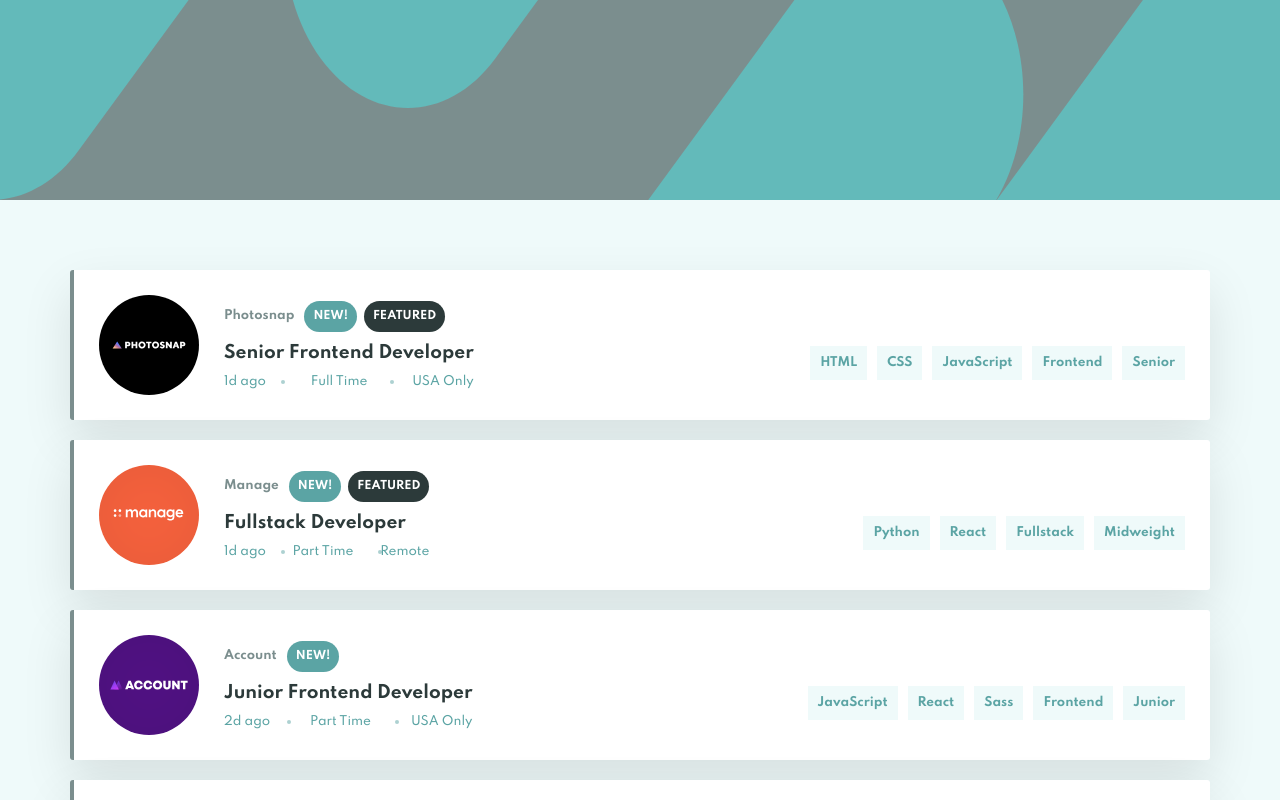
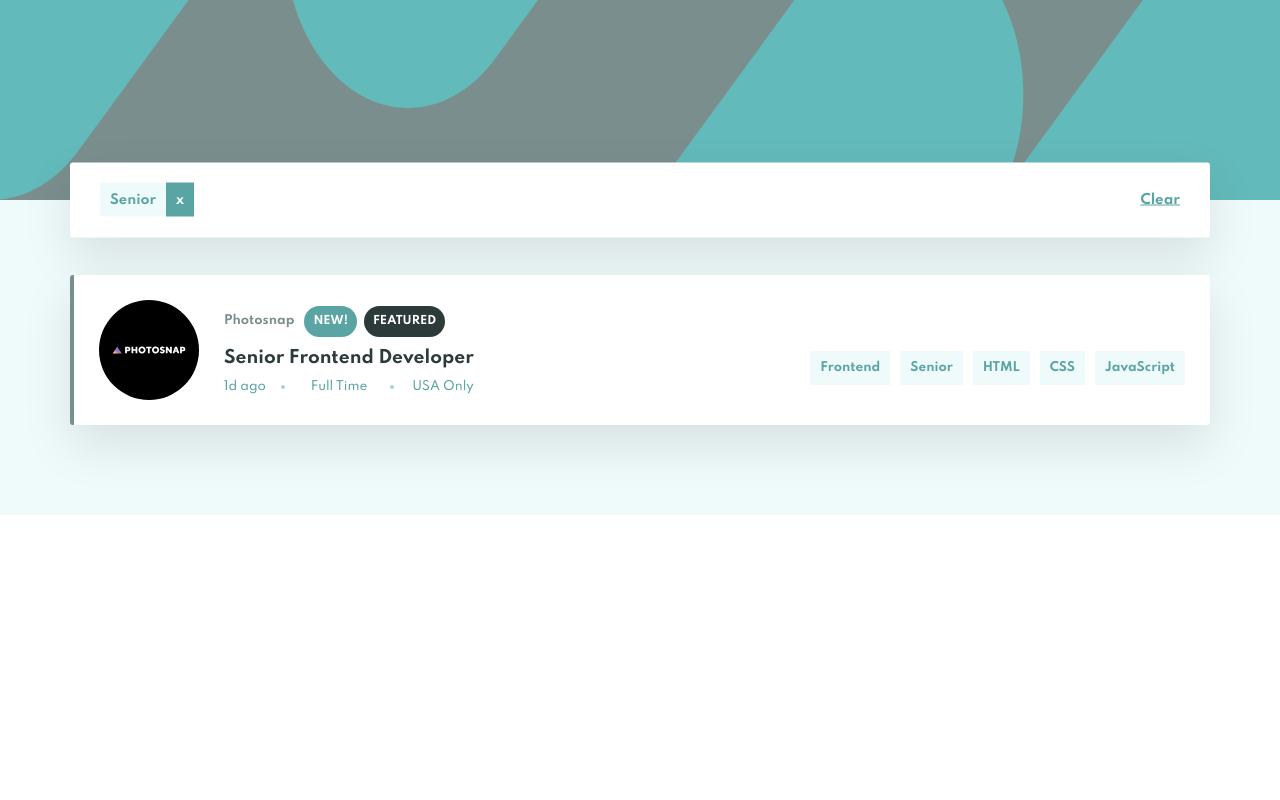
Before and after one commit to SwastikSonkusare/Job-listing-with-filtering, a React (Create React App) app: page / in a window 1280 px wide. Both pictures are taken after a click on the element "Senior". Shown: the top 800 px of the page. Built offline with nearby package versions, Linux system fonts and the light colour scheme.

Commit message:
added: filter functionality

```diff
--- a/src/components/Card/Card.js
+++ b/src/components/Card/Card.js
@@ -1,62 +1,75 @@
-import React from "react";
+import React, { useState, useEffect } from "react";
 
 import data from "../../data.json";
+import JobBoard from "../JobBoard/JobBoard";
 
 import "./Card.scss";
 const Card = () => {
-    let selectedCatrgories = [];
+  const [jobs, setJobs] = useState([]);
+  const [filters, setFilters] = useState([]);
+
+  const filterFunc = ({ role, level, tools, languages }) => {
+    if (filters.length === 0) {
+      return true;
+    }
+
+    const tags = [role, level];
+
+    if (tools) {
+      tags.push(...tools);
+    }
+
+    if (languages) {
+      tags.push(...languages);
+    }
+
+    return filters.every((filter) => tags.includes(filter));
+  };
+
+  const handleTagClick = (tag) => {
+    if (filters.includes(tag)) return;
+
+    setFilters([...filters, tag]);
+  };
+
+  const handleFilterClick = (passedFilter) => {
+    setFilters(filters.filter((f) => f !== passedFilter));
+  };
 
 
-    const clickHandler = (categories) => {
-        selectedCatrgories.push(categories);
+  const handleClearClick = () =>{
+    setFilters([])
+  }
 
-        console.log(selectedCatrgories)
-    }
+  const filteredJobs = jobs.filter(filterFunc);
 
+  useEffect(() => {
+    setJobs(data);
+  }, []);
 
   return (
-    <div className="card">
-      {data.map((item) => (
-        <div className="card__container">
-          <div className="card__info">
-            <img className="card__logo" src={item.logo} alt={item.logo}></img>
+    <>
+      <div className="card">
+        {filters.length > 0 && (
+          <div className="filter__container">
+            <div className="filter__box">
+            {filters.map((filter) => (
+              <span onClick={() => handleFilterClick(filter)}>
+                <span className="filter__card">{filter}</span>
+                <span className="filter__cancel">x</span>
+              </span>
+            ))}
+            </div>
 
-            <div className="card__left-section">
-              <div className="card__details">
-                <small className="card__company-name">{item.company}</small>
-                <div className="card__job">
-                  <span className={item.new ? "card__job--new active" : "card__job--new"}>
-                    {item.new ? "new!" : ""}
-                  </span>
-                  <span className={item.featured ? "card__job--featured active" : "card__job--featured"}>
-                    {item.featured ? "featured" : ""}
-                  </span>
-                </div>
-              </div>
+            <button className="filter__clear" onClick={handleClearClick}>Clear</button>
+          </div>
+        )}
 
-              <h1 className="card__position">{item.position}</h1>
-
-              <div className="card__content">
-                <small className="card__posted-at">{item.postedAt}</small>
-                <small className="card__contract">{item.contract}</small>
-                <small className="card__location">{item.location}</small>
-              </div>
-            </div>
-          </div>
-
-          <div className="card__categories">
-            {item.languages.map((language) => (
-              <span className="card__category" onClick={() => clickHandler(language)}>{language}</span>
-            ))}
-            {item.tools.map((tool) => (
-              <span className="card__category" onClick={() => clickHandler(tool)}>{tool}</span>
-            ))}
-            <span className="card__category" onClick={() => clickHandler(item.role)}>{item.role}</span>
-            <span className="card__category" onClick={() => clickHandler(item.level)}>{item.level}</span>
-          </div>
-        </div>
-      ))}
-    </div>
+        {filteredJobs.map((job) => (
+          <JobBoard job={job} key={job.id} handleTagClick={handleTagClick} />
+        ))}
+      </div>
+    </>
   );
 };
 
--- a/src/components/Card/Card.scss
+++ b/src/components/Card/Card.scss
@@ -2,9 +2,8 @@
 
 
 .card {
-
     background-color: $light-grayish-cyan-primary;
-    padding: 7rem;
+    padding: 0 7rem 7rem 7rem;
 
     @media only screen and (max-width: 62.5em) {
         padding: 5rem 2rem 2rem 2rem;
@@ -13,6 +12,7 @@
     &__container {
         position: relative;
         display: flex;
+
         justify-content: space-between;
         align-items: center;
         padding: 2.5rem;
@@ -91,28 +91,19 @@
         font-size: 1.1rem;
 
         &--new {
-            display: none;
 
-            &.active {
             display: block;
             padding: .9rem;
             border-radius: 30px;
             background-color: $desaturated-dark-cyan;
         }
-        }
 
         &--featured{
-            display: none;
-
-            &.active {
             display: block;
             padding: .9rem;
             background-color: $very-dark-grayish-cyan;
             border-radius: 30px;
         }
-        }
-
-
     }
 
     &__position {
@@ -194,3 +185,57 @@
 
     }
 }
+
+
+.filter {
+    &__container {
+        position: relative;
+        display: flex;
+        grid-gap: 1rem;
+        padding: 3rem;
+        background-color: $color-white;
+        max-width: 120rem;
+        margin: 0 auto;
+        z-index: 10;
+        box-shadow: 0 2rem 5rem rgba(0, 0, 0, 0.1);
+        border-radius: 3px;
+        transform: translateY(-50%);
+    }
+
+    &__box {
+        display: flex;
+        flex-wrap: wrap;
+        grid-row-gap: 3rem;
+    }
+
+    &__card {
+        background-color: $light-grayish-cyan-primary;
+        color: $desaturated-dark-cyan;
+        padding: 1rem;
+        font-weight: 700;
+        font-size: 1.3rem;
+    }
+
+
+    &__cancel {
+        background-color: $desaturated-dark-cyan;
+        padding: 1rem;
+        color: $light-grayish-cyan-primary;
+        font-size: 1.3rem;
+        cursor: pointer;
+        font-weight: 700;
+
+        &:hover {
+            background-color: $very-dark-grayish-cyan;
+        }
+    }
+
+    &__clear {
+        color: $desaturated-dark-cyan;
+        text-decoration: underline;
+        border: none;
+        background-color: unset;
+        font-weight: 700;
+        margin-left: auto;
+    }
+}
--- /dev/null
+++ b/src/components/JobBoard/JobBoard.js
@@ -0,0 +1,78 @@
+import React from "react";
+
+const JobBoard = ({
+  job: {
+    company,
+    logo,
+    location,
+    isNew,
+    featured,
+    languages,
+    tools,
+    level,
+    role,
+    contract,
+    position,
+    postedAt,
+  },
+
+  handleTagClick
+}) => {
+    const tags = [role, level]
+
+    if(tools) {
+        tags.push(...tools)
+    }
+
+    if(languages) {
+        tags.push(...languages)
+    }
+
+  return (
+
+    <div className="card__container">
+      <div className="card__info">
+        <img className="card__logo" src={logo} alt={logo}></img>
+
+        <div className="card__left-section">
+          <div className="card__details">
+            <small className="card__company-name">{company}</small>
+            <div className="card__job">
+              {isNew && (
+                <span
+                  className="card__job--new"
+                >
+                New!
+                </span>
+              )}
+
+              {featured && (
+                <span
+                  className= "card__job--featured"
+                   >
+                  featured
+                </span>
+              )}
+            </div>
+          </div>
+
+          <h1 className="card__position">{position}</h1>
+
+          <div className="card__content">
+            <small className="card__posted-at">{postedAt}</small>
+            <small className="card__contract">{contract}</small>
+            <small className="card__location">{location}</small>
+          </div>
+        </div>
+      </div>
+
+      <div className="card__categories">
+        {tags ? tags.map((tag) => (
+          <span className="card__category" onClick={() =>  handleTagClick(tag)}>{tag}</span>
+        )) : ''}
+      </div>
+    </div>
+  );
+};
+
+export default JobBoard;
--- a/src/data.json
+++ b/src/data.json
@@ -4,7 +4,7 @@
     "id": 1,
     "company": "Photosnap",
     "logo": "./icons/photosnap.svg",
-    "new": true,
+    "isNew": true,
     "featured": true,
     "position": "Senior Frontend Developer",
     "role": "Frontend",
@@ -19,7 +19,7 @@
     "id": 2,
     "company": "Manage",
     "logo": "./icons/manage.svg",
-    "new": true,
+    "isNew": true,
     "featured": true,
     "position": "Fullstack Developer",
     "role": "Fullstack",
@@ -34,7 +34,7 @@
     "id": 3,
     "company": "Account",
     "logo": "./icons/account.svg",
-    "new": true,
+    "isNew": true,
     "featured": false,
     "position": "Junior Frontend Developer",
     "role": "Frontend",
@@ -49,7 +49,7 @@
     "id": 4,
     "company": "MyHome",
     "logo": "./icons/myhome.svg",
-    "new": false,
+    "isNew": false,
     "featured": false,
     "position": "Junior Frontend Developer",
     "role": "Frontend",
@@ -64,7 +64,7 @@
     "id": 5,
     "company": "Loop Studios",
     "logo": "./icons/loop-studios.svg",
-    "new": false,
+    "isNew": false,
     "featured": false,
     "position": "Software Engineer",
     "role": "Fullstack",
@@ -79,7 +79,7 @@
     "id": 6,
     "company": "FaceIt",
     "logo": "./icons/faceit.svg",
-    "new": false,
+    "isNew": false,
     "featured": false,
     "position": "Junior Backend Developer",
     "role": "Backend",
@@ -94,7 +94,7 @@
     "id": 7,
     "company": "Shortly",
     "logo": "./icons/shortly.svg",
-    "new": false,
+    "isNew": false,
     "featured": false,
     "position": "Junior Developer",
     "role": "Frontend",
@@ -109,7 +109,7 @@
     "id": 8,
     "company": "Insure",
     "logo": "./icons/insure.svg",
-    "new": false,
+    "isNew": false,
     "featured": false,
     "position": "Junior Frontend Developer",
     "role": "Frontend",
@@ -124,7 +124,7 @@
     "id": 9,
     "company": "Eyecam Co.",
     "logo": "./icons/eyecam-co.svg",
-    "new": false,
+    "isNew": false,
     "featured": false,
     "position": "Full Stack Engineer",
     "role": "Fullstack",
@@ -139,7 +139,7 @@
     "id": 10,
     "company": "The Air Filter Company",
     "logo": "./icons/the-air-filter-company.svg",
-    "new": false,
+    "isNew": false,
     "featured": false,
     "position": "Front-end Dev",
     "role": "Frontend",
```
Lines whose indentation alone changed are shown as unchanged.
